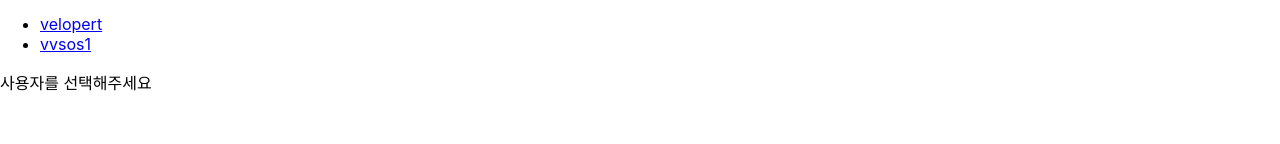
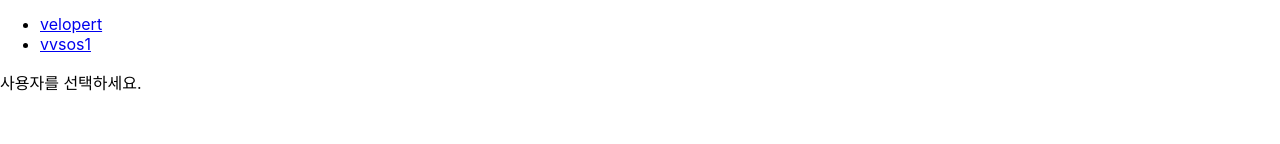
Before and after one commit to sieukim/learning-react, a React (Create React App) app in the folder router-tutorial/: page /profiles in a window 1280 px wide. Shown: the part 156-300 px from the top of the page. Built offline with nearby package versions, Linux system fonts and the light colour scheme.

Commit message:
13.5 서브 쿼리(Outlet)

```diff
--- a/router-tutorial/src/App.js
+++ b/router-tutorial/src/App.js
@@ -22,7 +22,10 @@ const App = () => {
     <Routes>
       <Route path='/' element={<Home />} />
       <Route path='/about' element={<About />} />
-      <Route path='/profiles/*' element={<Profiles />} />
+      <Route path='/profiles' element={<Profiles />}>
+        <Route path='' element={<div>사용자를 선택하세요.</div>} />
+        <Route path=':username' element={<Profile />} />
+      </Route>
     </Routes>
   </div>);
 };
--- a/router-tutorial/src/Profiles.js
+++ b/router-tutorial/src/Profiles.js
@@ -1,5 +1,5 @@
 import React from 'react';
-import { Link, Routes, Route } from 'react-router-dom';
+import { Link, Outlet } from 'react-router-dom';
 import Profile from './Profile';
 
 const Profiles = () => {
@@ -13,10 +13,7 @@ const Profiles = () => {
         <Link to='/profiles/vvsos1'>vvsos1</Link>
       </li>
     </ul>
-    <Routes>
-      <Route path='' element={<div>사용자를 선택해주세요</div>} />
-      <Route path=':username' element={<Profile />} />
-    </Routes>
+    <Outlet />
   </div>);
 };
 
```
